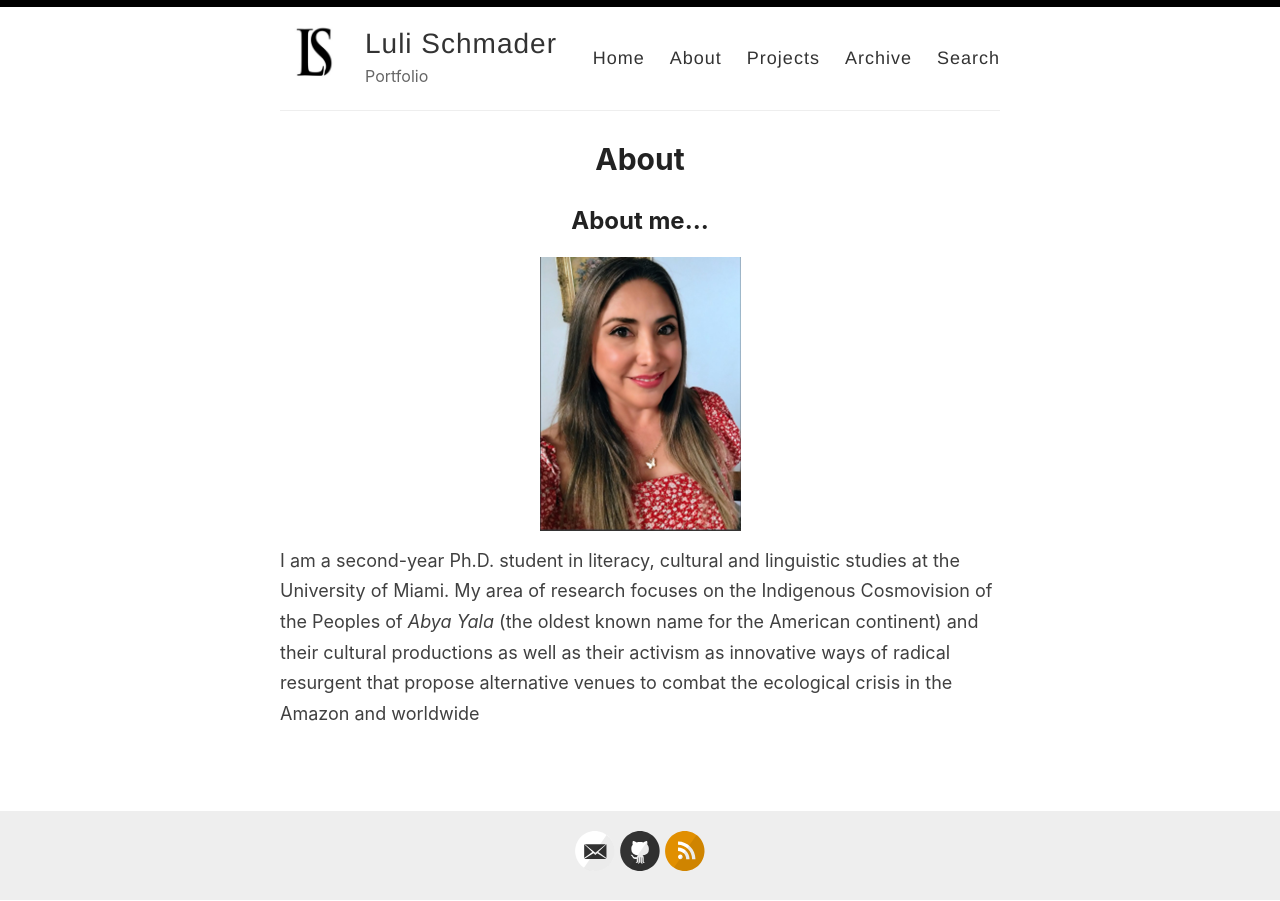
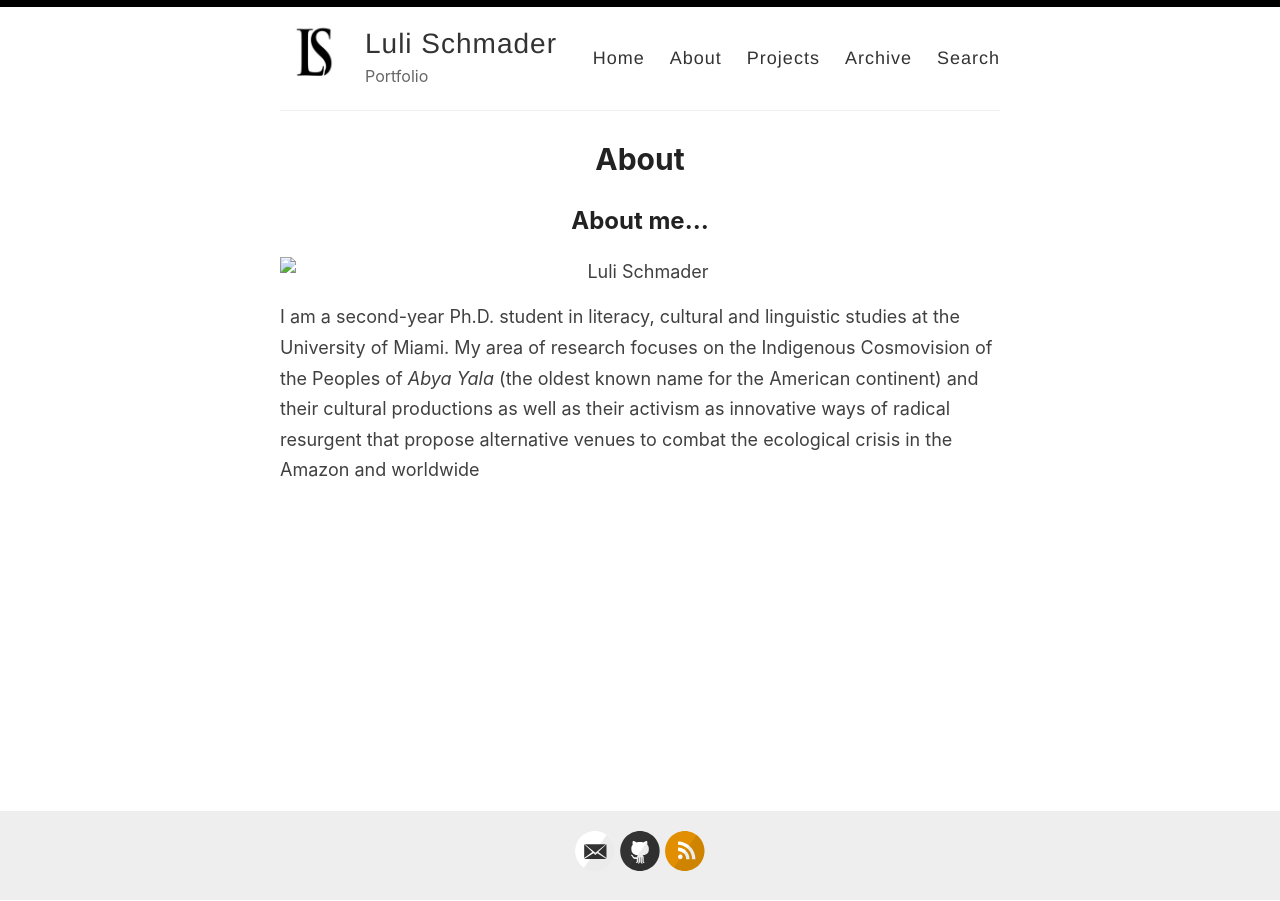
Before and after one commit to lulischmader/lulischmader.github.io, a Jekyll site: the page built from _pages/about.md, in a window 1280 px wide. Built offline with Jekyll 4.4.1, drawn with Linux system fonts in a browser that asks for light colours.

Commit message:
Update about.md

```diff
--- a/_pages/about.md
+++ b/_pages/about.md
@@ -6,6 +6,6 @@
 
 ## About me...
 
-![Luli Schmader](https://github.com/lulischmader/lulischmader.github.io/blob/master/images/Luli.png)
+![Luli Schmader](/lulischmader/lulischmader.github.io/blob/master/images/Luli.png)
 
 > I am a second-year Ph.D. student in literacy, cultural and linguistic studies at the University of Miami. My area of research focuses on the Indigenous Cosmovision of the Peoples of *Abya Yala* (the oldest known name for the American continent) and their cultural productions as well as their activism as innovative ways of radical resurgent that propose alternative venues to combat the ecological crisis in the Amazon and worldwide
```
